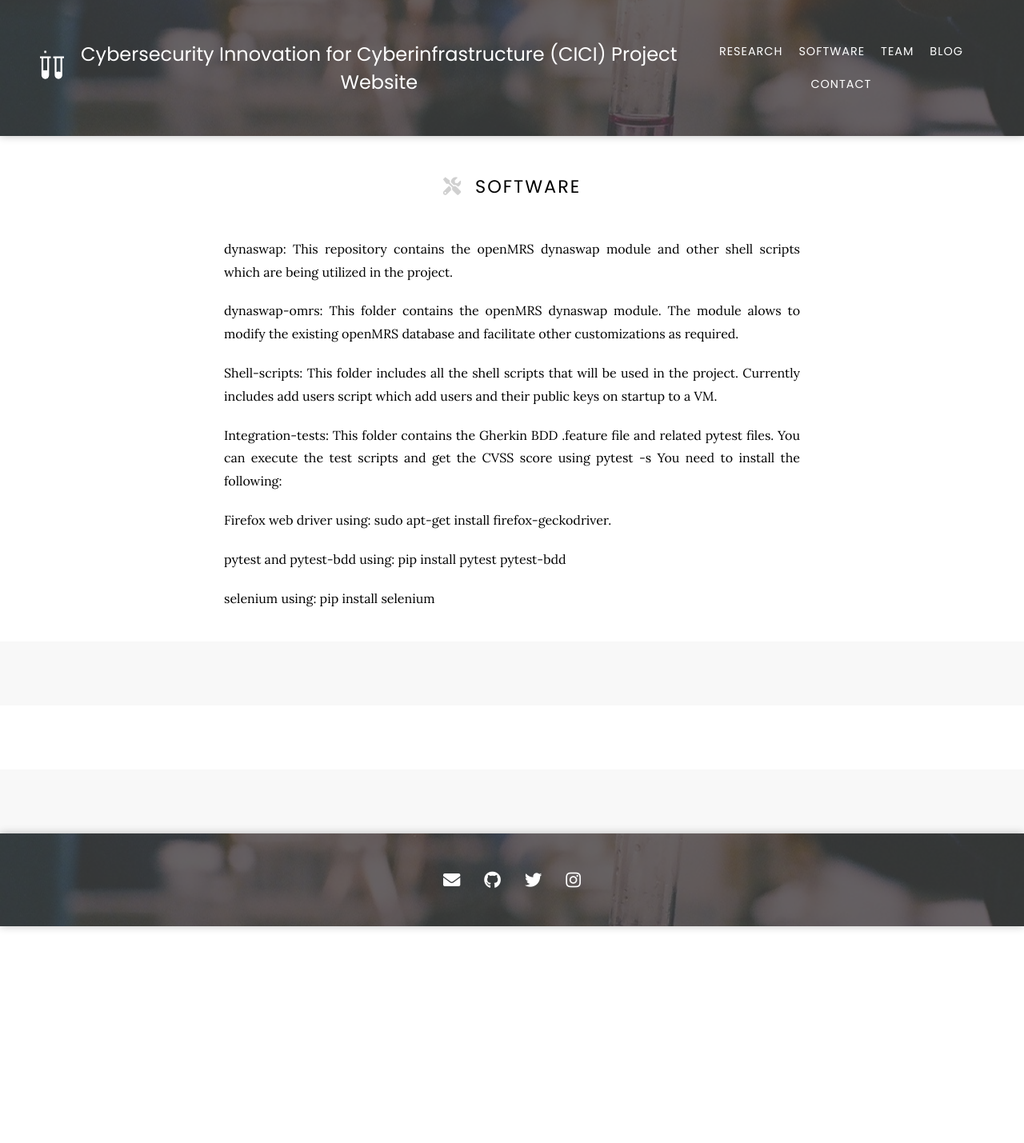
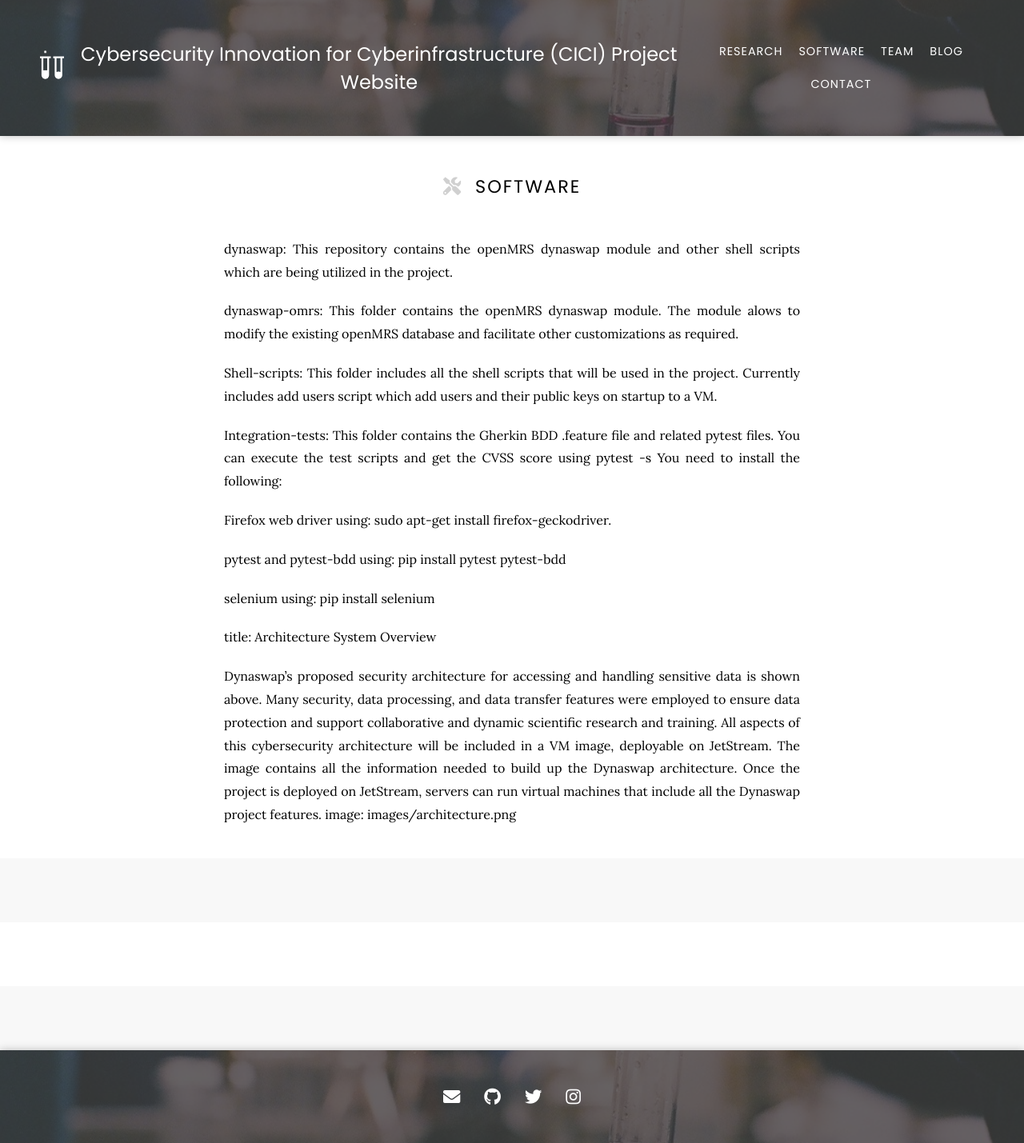
Before and after one commit to jpinnamraju/CICI, a Jekyll site: the page built from resources/index.md, in a window 1280 px wide. Shown: the whole page at 80% size. Built offline with Jekyll 4.4.1, drawn with Linux system fonts in a browser that asks for light colours; nearby versions of some CDN libraries.

Commit message:
edited the software page

```diff
--- a/resources/index.md
+++ b/resources/index.md
@@ -17,6 +17,14 @@ Firefox web driver using: sudo apt-get install firefox-geckodriver.
 pytest and pytest-bdd using: pip install pytest pytest-bdd
 
 selenium using: pip install selenium
+
+
+title: Architecture
+System Overview
+
+Dynaswap’s proposed security architecture for accessing and handling sensitive data is shown above. Many security, data processing, and data transfer features were employed to ensure data protection and support collaborative and dynamic scientific research and training. All aspects of this cybersecurity architecture will be included in a VM image, deployable on JetStream. The image contains all the information needed to build up the Dynaswap architecture. Once the project is deployed on JetStream, servers can run virtual machines that include all the Dynaswap project features.
+image: images/architecture.png
+
 <!-- section break -->
 <!-- section break -->
 <!-- section break -->
```
Also changed, not shown: images/architecture.png (added).
